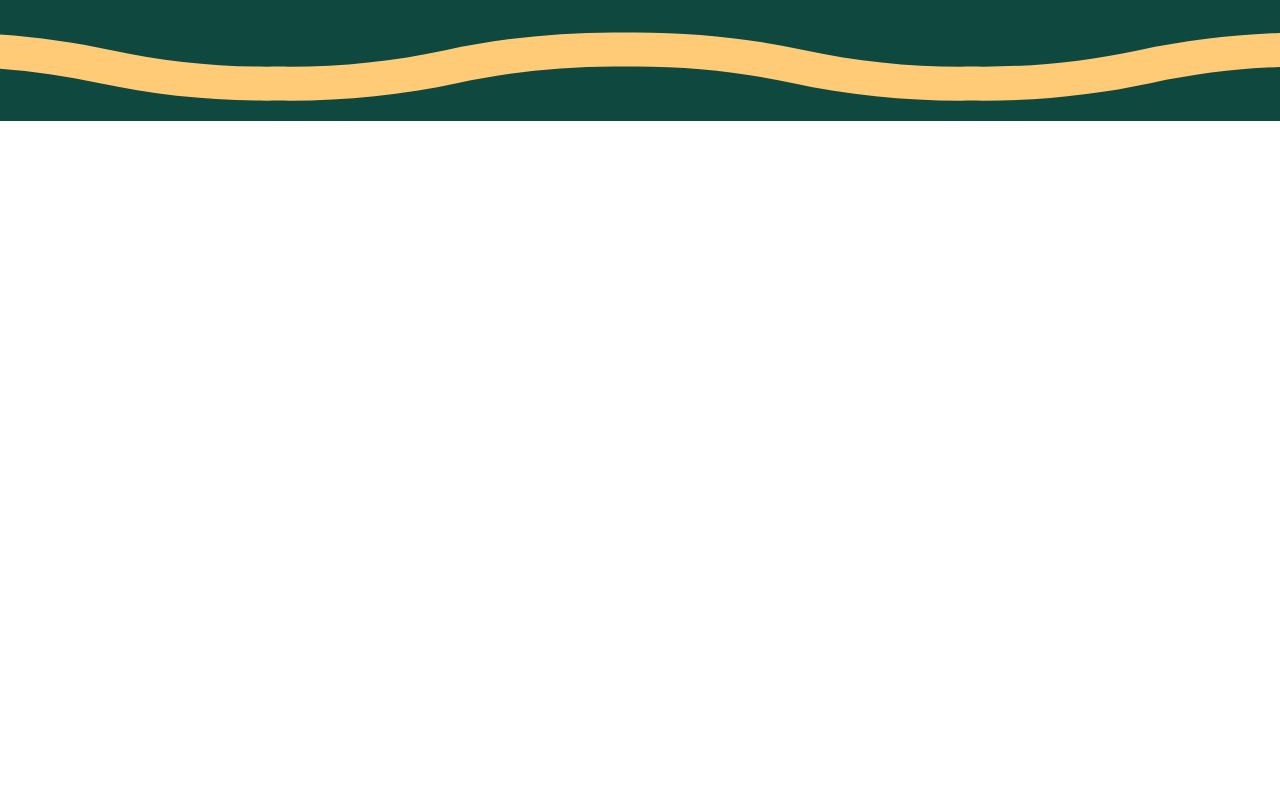
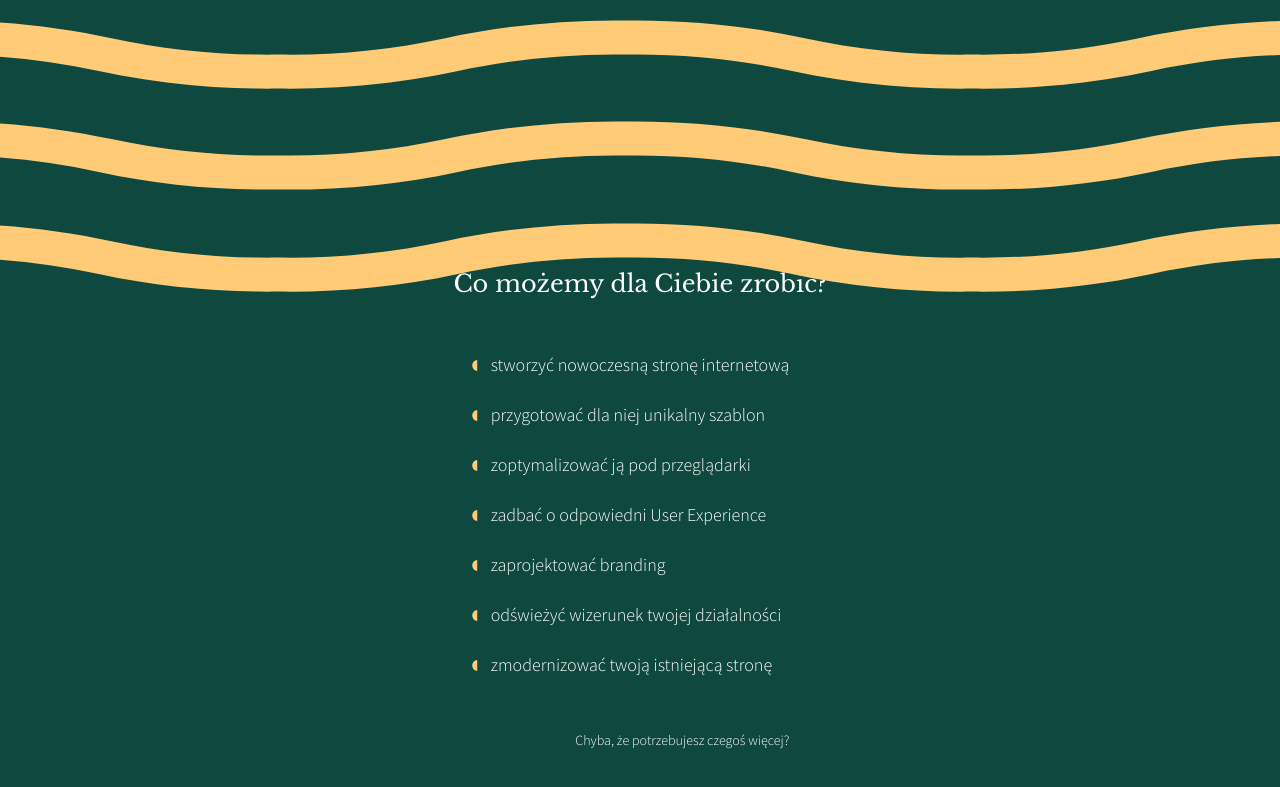
Before and after one commit to caren1/vue-swietone-vite, a Vue app: page / in a window 1280 px wide. Shown: the part 679-1466 px from the top of the page. Before the commit the page ends 800 px from the top, so only its background shows below. Built offline with nearby package versions, Linux system fonts and the light colour scheme.

Commit message:
next components

```diff
--- a/src/App.vue
+++ b/src/App.vue
@@ -13,7 +13,7 @@ import Intro from './components/Intro.vue';
     <!-- <Intro /> -->
     <Navbar />
     <Home />
-    <!-- <About /> -->
+    <About />
   </Layout>
 </template>
 
--- a/src/components/About.vue
+++ b/src/components/About.vue
@@ -1,20 +1,21 @@
 <template>
-  <section class="min-h-screen flex justify-center items-center relative">
-    <!-- <div class="about-waves">
-      <img :src="waves" alt="waves-svg" />
-    </div> -->
+  <section class="min-h-screen flex justify-center items-center relative p-6">
+    <div class="w-full absolute top-0">
+        <img :src="waves" alt="wave-svg">
+      </div>
     <div class="about-info">
       <div class="faded-circle"></div>
       <div class="">
-        <h1 class="text-white text-center text-xl font-serif">Co możemy dla Ciebie zrobić?</h1>
-        <ul class="leading-6 px-10 py-6 text-white text-sm font-sans font-light">
+        <h1 class="text-white text-center text-2xl font-serif mb-4">Co możemy dla Ciebie zrobić?</h1>
+        <ul class="leading-[50px] px-10 py-6 text-white text-lg font-sans font-light">
+          <li>stworzyć nowoczesną stronę internetową</li>
+          <li>przygotować dla niej unikalny szablon</li>
+          <li>zoptymalizować ją pod przeglądarki</li>
+          <li>zadbać o odpowiedni User Experience</li>
           <li>zaprojektować branding</li>
           <li>odświeżyć wizerunek twojej działalności</li>
-          <li>stworzyć nowoczesną stronę internetową</li>
-          <li>przygotować dla niej unikalny szablon</li>
-          <li>zadbać o odpowiedni UX</li>
-          <li>zoptymalizować ją pod przeglądarki</li>
           <li>zmodernizować twoją istniejącą stronę</li>
+          <p class="mt-10 text-right text-sm">Chyba, że potrzebujesz czegoś więcej?</p>
         </ul>
       </div>
     </div>
--- a/src/components/Home.vue
+++ b/src/components/Home.vue
@@ -8,7 +8,7 @@
         <h2 class="text-white text-lg font-sans font-light mt-2 mb-6">A może jeszcze nie masz strony?</h2>
         <a class="text-white text-md font-serif p-1" href="#">brzmi nieźle.</a>
       </div>
-      <div class="w-full absolute bottom-5">
+      <div class="w-full absolute bottom-8">
         <img :src="waves" alt="wave-svg">
       </div>
   </section>
--- a/src/components/Navbar.vue
+++ b/src/components/Navbar.vue
@@ -1,7 +1,7 @@
 <template>
   <header>
     <nav class="px-6 py-6 flex justify-between items-center bg-transparent absolute w-screen z-10">
-      <div class="max-w-[130px]">
+      <div class="max-w-[120px] md:max-w-[160px]">
         <img class="max-w-[100%]" :src="swietoneHorizontalLogo" alt="swietone-main-logo" />
       </div>
       <div class="menu" @click="$emit('toggleMenu', true)">
@@ -51,14 +51,14 @@ export default {
     position: absolute;
     opacity: 0;
     top: 50%;
-    margin-top: -3px; // here
+    margin-top: -3px;
     left: 50%;
   }
   .circle:nth-child(4) {
-    margin-left: -12px; // here
+    margin-left: -12px;
   }
   .circle:nth-child(5) {
-    margin-left: 6px; // here
+    margin-left: 6px;
   }
   &:hover,
   &:focus {
```
